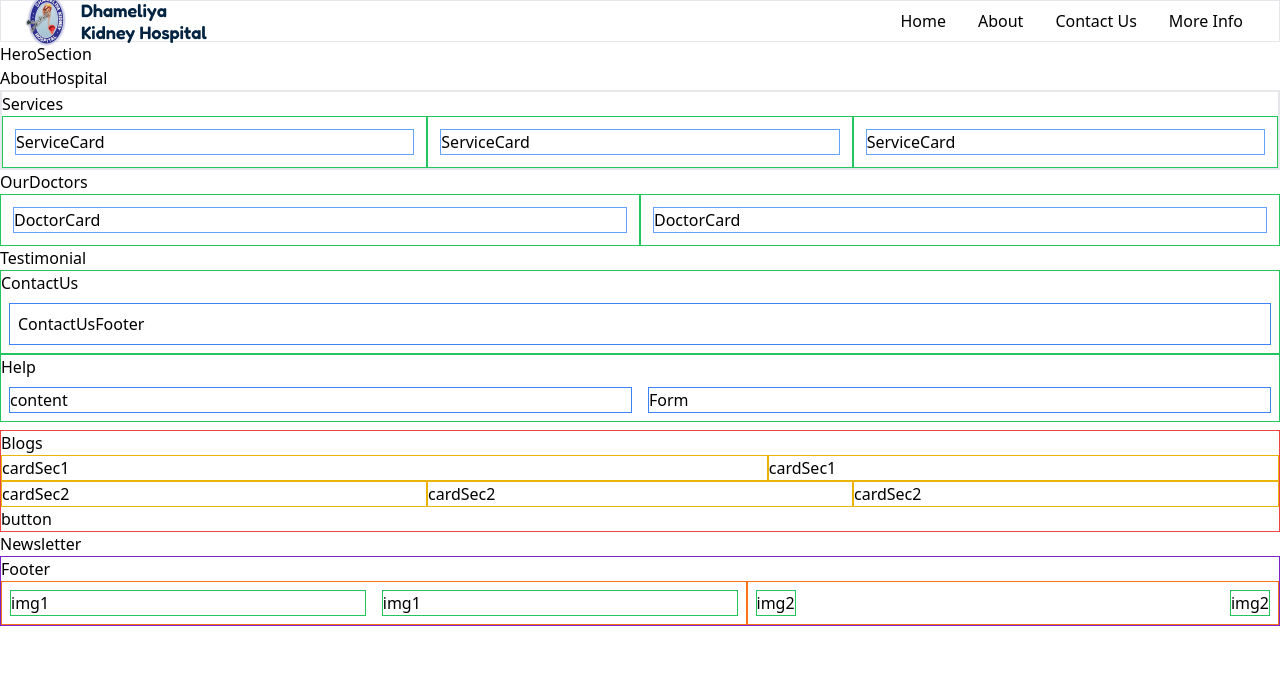
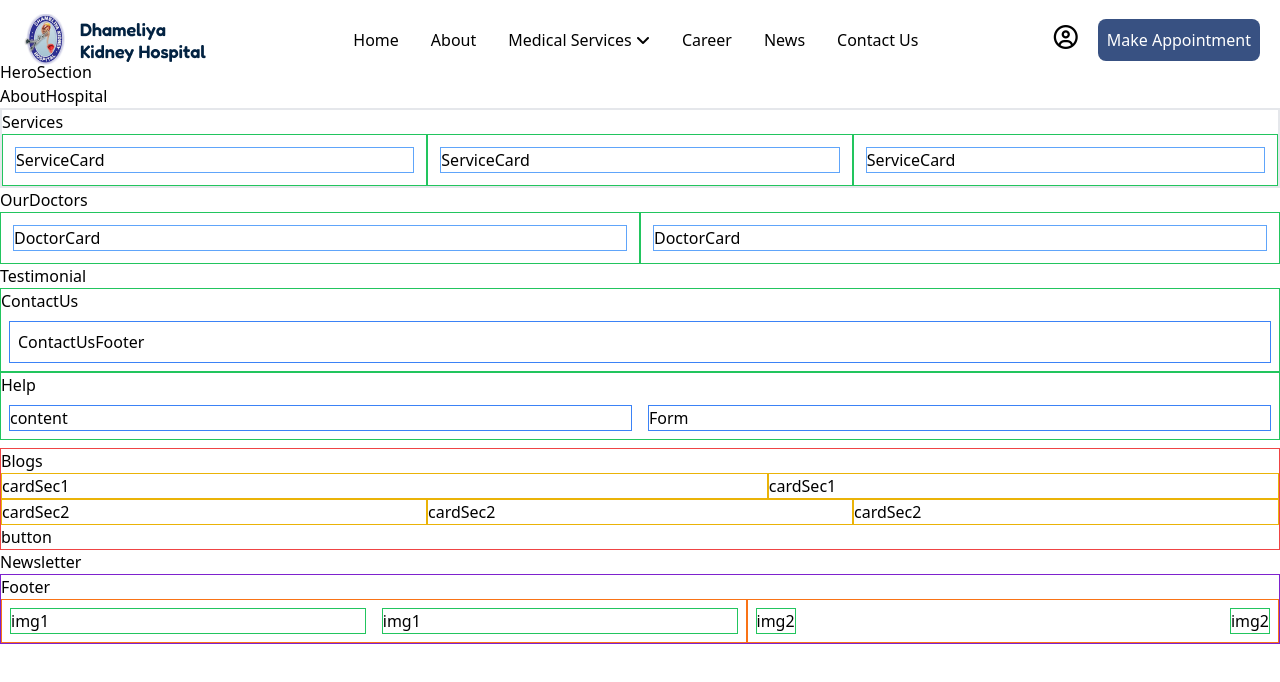
Before and after one commit to Dhvanibarot5/Chai-Aur-React, a React (Vite) app in the folder hospital/: page / in a window 1280 px wide. Shown: the top 682 px of the page. Built offline with nearby package versions, Linux system fonts and the light colour scheme.

Commit message:
header section done

```diff
--- a/hospital/index.html
+++ b/hospital/index.html
@@ -1,9 +1,10 @@
-<!doctype html>
+<!DOCTYPE html>
 <html lang="en">
   <head>
     <meta charset="UTF-8" />
     <meta name="viewport" content="width=device-width, initial-scale=1.0" />
     <title>Hospital</title>
+    <link rel="stylesheet" href="https://cdnjs.cloudflare.com/ajax/libs/font-awesome/6.6.0/css/all.min.css" />
   </head>
   <body>
     <div id="root"></div>
--- /dev/null
+++ b/hospital/src/components/Buttons.jsx
@@ -0,0 +1,5 @@
+import React from "react";
+
+export default function Buttons() {
+  return <button style={{ backgroundColor: "#385182", padding: "9px" }} className="rounded-lg text-white">Make Appointment</button>;
+}
--- a/hospital/src/components/Header.jsx
+++ b/hospital/src/components/Header.jsx
@@ -1,18 +1,26 @@
 import React from "react";
 import Logo from "../../public/Logo.png";
-
+import Buttons from "./Buttons";
 export default function Header() {
   return (
     <section>
       <div className="container mx-auto">
-        <nav className="flex justify-between items-center h-10 border p-5 sticky top-0 left-0 right-0">
+        <nav className="flex justify-between items-center h-10 p-5 sticky top-0 left-0 right-0 mt-5">
           <img src={Logo} alt="logo" />
           <ul className="flex">
             <li className="p-4">Home</li>
             <li className="p-4">About</li>
+            <li className="p-4">
+              Medical Services <i class="fa-solid fa-angle-down"></i>
+            </li>
+            <li className="p-4">Career</li>
+            <li className="p-4">News</li>
             <li className="p-4">Contact Us</li>
-            <li className="p-4">More Info</li>
           </ul>
+          <div className="icon">
+            <i class="fa-regular fa-circle-user text-2xl pe-5"></i>
+            <Buttons />
+          </div>
         </nav>
       </div>
     </section>
```
